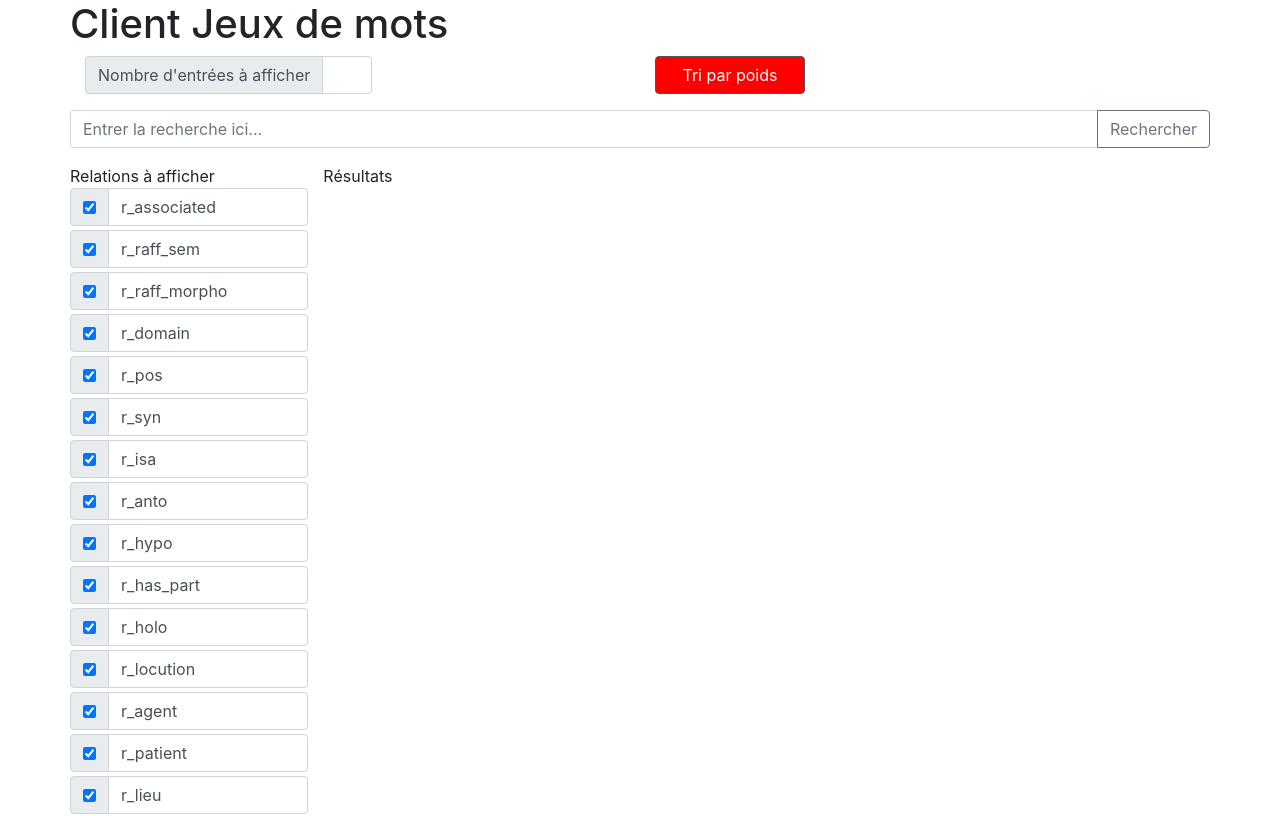
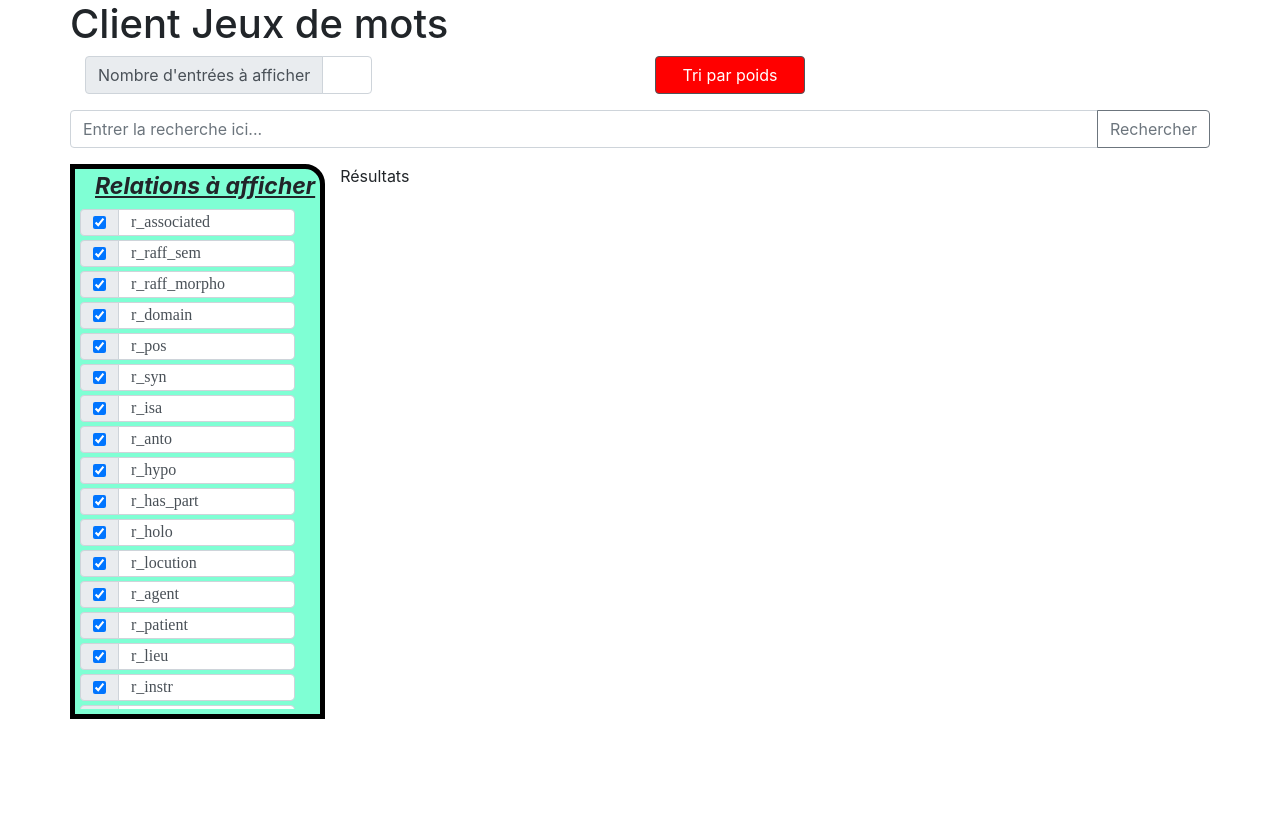
Before and after one commit to Florian-Ch/ClientJDM, a React (Create React App) app: page / in a window 1280 px wide. Shown: the top 816 px of the page. Built offline with nearby package versions, Linux system fonts and the light colour scheme.

Commit message:
Css des relations

```diff
--- a/src/components/Home.jsx
+++ b/src/components/Home.jsx
@@ -191,13 +191,15 @@ export default class Home extends Component {
         </div>
 
         <div className="row"> {/* ligne de résultats */}
-          <div className="col" style={{maxWidth:"fit-content", minWidth:"fit-content"}}>
-            <div className="row">
+          <div className="col relations">
+            <div className="row relation_title">
               Relations à afficher
             </div>
-            {
-              this.state.relations.map( (r,i) => <Relation key={i} name = {r[1]} title = {r[2]}/> )
-            }
+            <div className="col relations_list">
+              {
+                this.state.relations.map( (r,i) => <Relation key={i} name = {r[1]} title = {r[2]}/> )
+              }
+            </div>
           </div>
           <div className="col">
             Résultats
--- a/src/components/Relation.jsx
+++ b/src/components/Relation.jsx
@@ -28,7 +28,7 @@ export default class Relation extends Component {
               <input type="checkbox" aria-label="relation_checkbox" defaultChecked ref={this.checkbox} />
             </div>
           </div>
-          <label className="form-control" >{this.state.name}</label>
+          <label className="form-control relation_label" >{this.state.name}</label>
         </div>
       </div>
     );
--- a/src/index.css
+++ b/src/index.css
@@ -12,6 +12,8 @@ code {
     monospace;
 }
 
+/* Partie options */
+
 .btn.btn-secondary{
   background-color: rgba(0,0,255,1);
   width: 150px;
@@ -22,3 +24,44 @@ code {
   background-color: rgba(255,0,0,1);
   text-align: center;
 }
+
+/* Partie relations */
+
+.relations{
+  max-width:fit-content;
+  padding-left:5px;
+  padding-right: 20px;
+  padding-bottom: 5px;
+  background-color: aquamarine;
+  border: 5px solid black;
+  border-top-right-radius: 20px;
+}
+
+.relation_title{
+  padding-left: 30px;
+  font-style: italic;
+  font-weight: bold;
+  font-size: 23px;
+  text-decoration: underline;
+  margin-bottom: 5px;
+}
+
+.relations_list{
+  max-width: fit-content;
+  min-width: fit-content;
+  padding-right: 20px;
+  height: 500px;
+  overflow: auto;
+}
+
+.relation_label{
+  padding-top: 0;
+  padding-bottom: 0;
+  font-family:"mv boli";
+}
+
+.relations_list .row .input-group{
+  display: -webkit-box;
+}
+
+/* Partie résultats */
```
